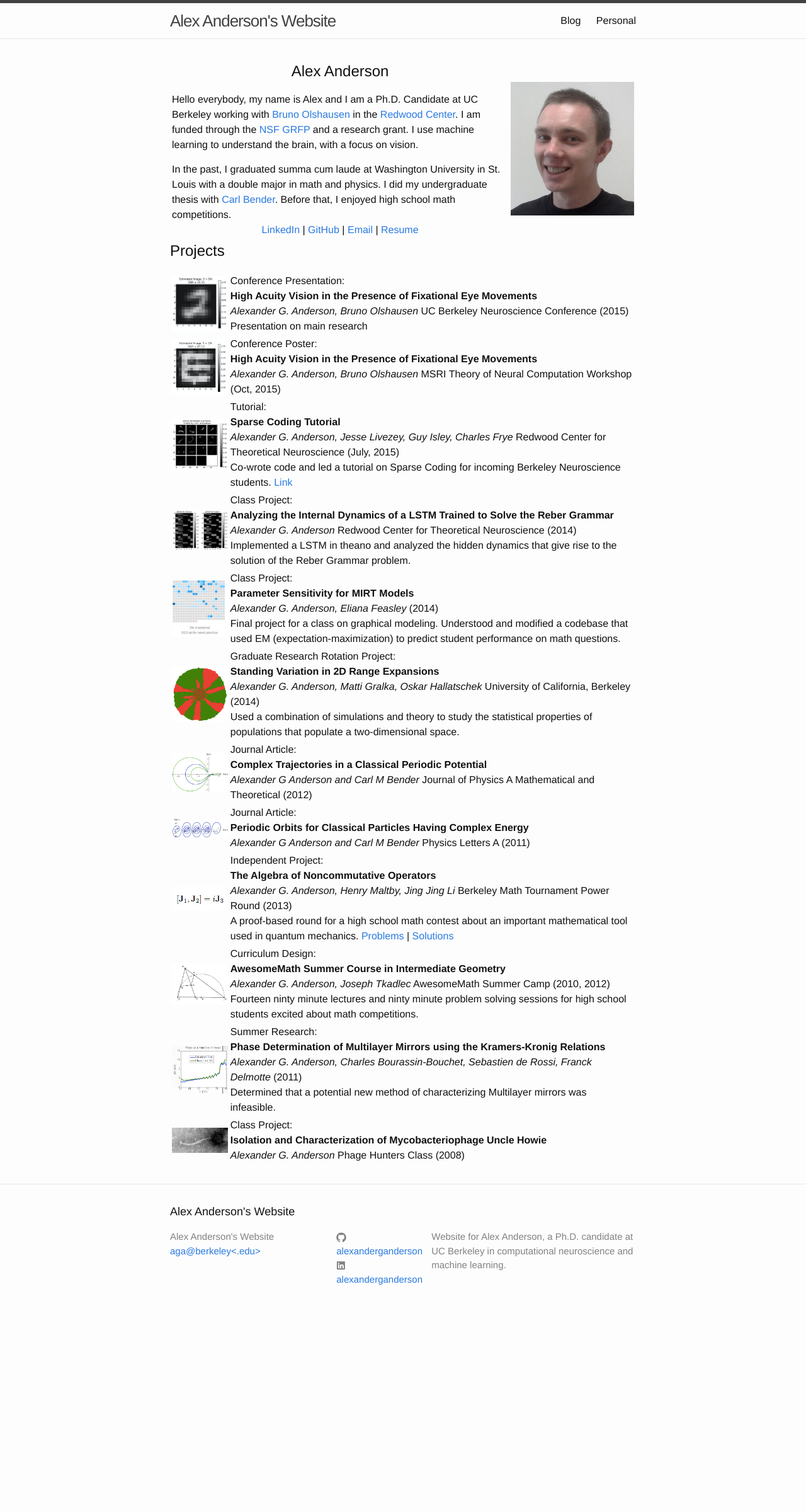
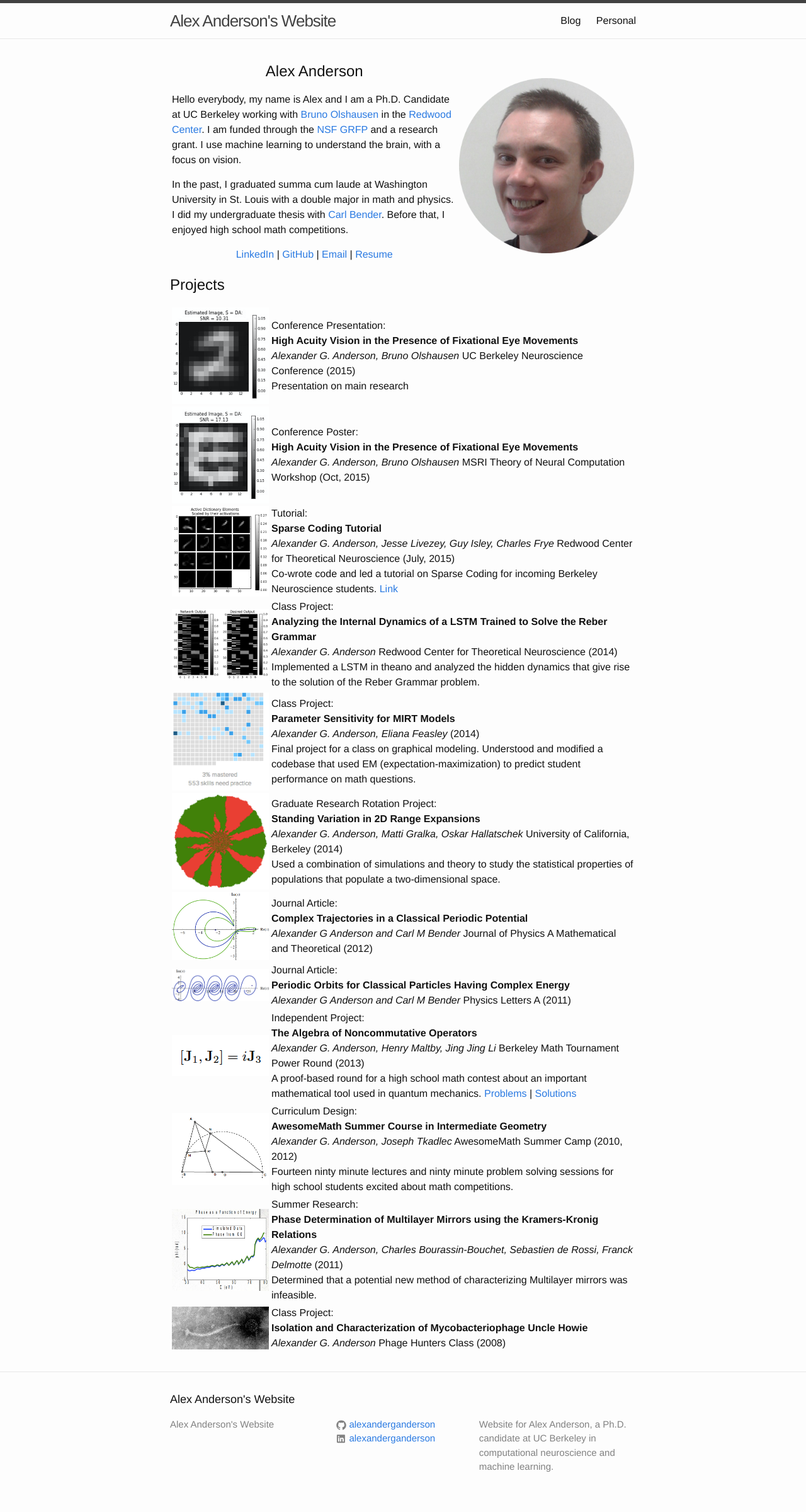
Before and after one commit to alexanderganderson/alexanderganderson.github.io, a Jekyll site: the page built from index.html, in a window 1280 px wide. Shown: the whole page at 63% size. Built offline with Jekyll 4.4.1, drawn with Linux system fonts in a browser that asks for light colours; before the commit the page ends 2102 px from its top, so only the background shows below that.

Commit message:
made some changes to picture sizes, footer formatting

```diff
--- a/_includes/footer.html
+++ b/_includes/footer.html
@@ -8,7 +8,6 @@
       <div class="footer-col footer-col-1">
         <ul class="contact-list">
           <li>{{ site.title }}</li>
-          <li><a href="mailto:{{ site.email }}">{{ site.email }}</a></li>
         </ul>
       </div>
 
--- a/_sass/_layout.scss
+++ b/_sass/_layout.scss
@@ -132,13 +132,13 @@
 }
 
 .footer-col-2 {
-    width: -webkit-calc(20% - (#{$spacing-unit} / 2));
-    width:         calc(20% - (#{$spacing-unit} / 2));
+    width: -webkit-calc(30% - (#{$spacing-unit} / 2));
+    width:         calc(30% - (#{$spacing-unit} / 2));
 }
 
 .footer-col-3 {
-    width: -webkit-calc(45% - (#{$spacing-unit} / 2));
-    width:         calc(45% - (#{$spacing-unit} / 2));
+    width: -webkit-calc(35% - (#{$spacing-unit} / 2));
+    width:         calc(35% - (#{$spacing-unit} / 2));
 }
 
 @include media-query($on-laptop) {
@@ -168,7 +168,7 @@
  * Page content
  */
 .page-content {
-    padding: $spacing-unit 0;
+	padding: $spacing-unit 0;
 }
 
 .page-heading {
--- a/index.html
+++ b/index.html
@@ -1,7 +1,6 @@
 ---
 layout: default
 ---
-
 <table border="0">
 	<tr>
 		<td>
@@ -16,26 +15,28 @@ Bruno Olshausen</a>
 				in the
 				<a href='http://redwood.berkeley.edu/' target='_blank'>
 						Redwood Center</a>. I am funded through the
-<a href='http://www.nsfgrfp.org' target='_blank'>NSF GRFP</a> and a research grant.
+				<a href='http://www.nsfgrfp.org' target='_blank'>
+						NSF GRFP
+				</a> and a research grant.
 				I use machine learning to understand the brain, with a focus on vision.
 			</p>
+			<p>
 				In the past, I graduated summa cum laude at Washington University in
 				St. Louis with a double major in math and physics.
 				I did my undergraduate thesis with
 				<a href='http://physics.wustl.edu/cmb/' target='_blank'> Carl Bender</a>.
 				Before that, I enjoyed high school math competitions.
-
 				<center>
 					<a href='https://linkedin.com/in/{{site.linkedin_username}}' target='_blank'>LinkedIn</a> |
 					<a href='https://github.com/{{site.github_username}}' target='_blank'>GitHub</a> |
 					<a href='{{site.baseurl}}static/img/address.png' target='_blank'>Email</a> |
-<a href='{{site.baseurl}}static/pdf/2015-12-27_web_resume.pdf' target='_blank'>Resume</a>
+					<a href='static/pdf/2015-12-27_web_resume.pdf' target='_blank'>Resume</a>
 				</center>
-
+			</p>
 		</td>
 
     <td>
-      <img src="{{ site.baseurl }}static/img/face.png" width="800px" height="auto">
+			<img src="static/img/face_circ.png" width="1400px" height="auto">
     </td>
 	</tr>
 </table>
@@ -46,7 +47,7 @@ Before that, I enjoyed high school math competitions.
 {% for pr in site.data.projects %}
   <tr>
   <td>
-  <img src="{{ site.baseurl }}{{pr.img}}" width="200px" height="auto">
+  <img src="{{ site.baseurl }}{{pr.img}}" width="400px" height="auto">
   </td>
   <td>
     <div>{{pr.type}}:</div>
```
Also changed, not shown: static/img/face_circ.png (added). Lines whose indentation alone changed are shown as unchanged.
